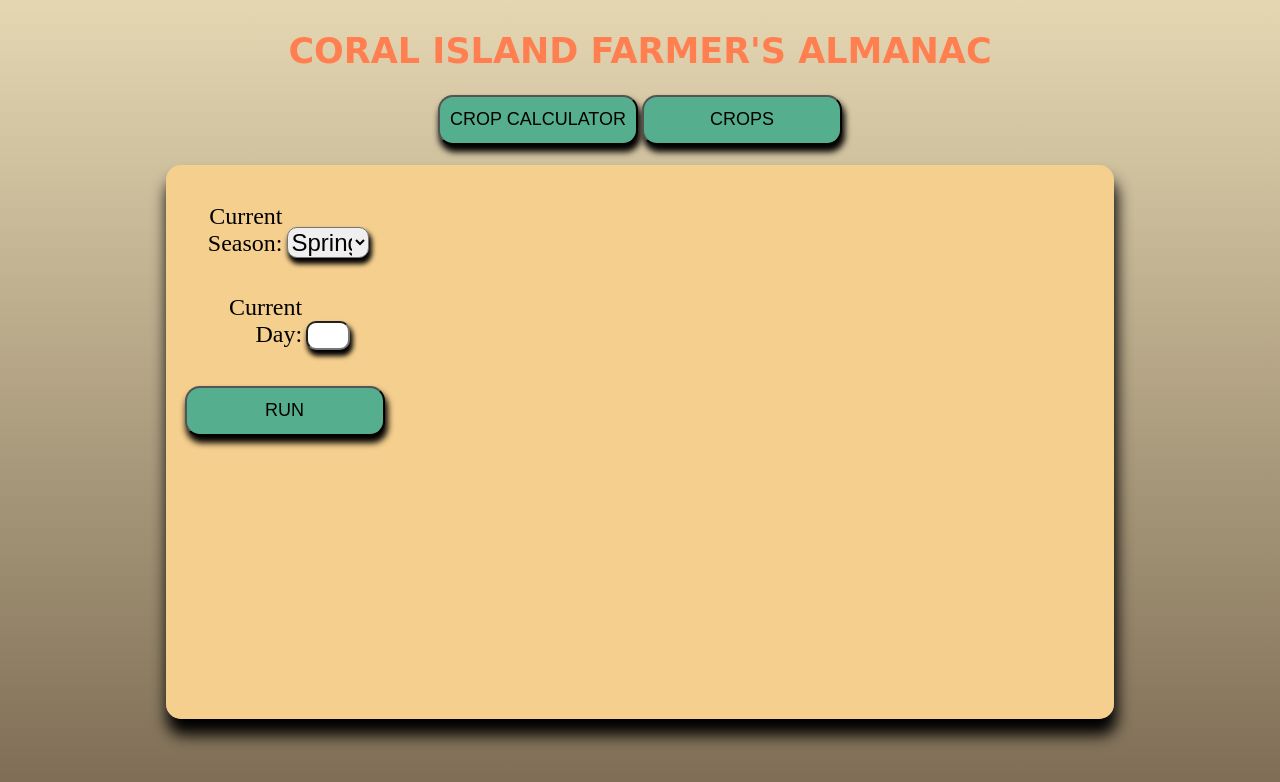
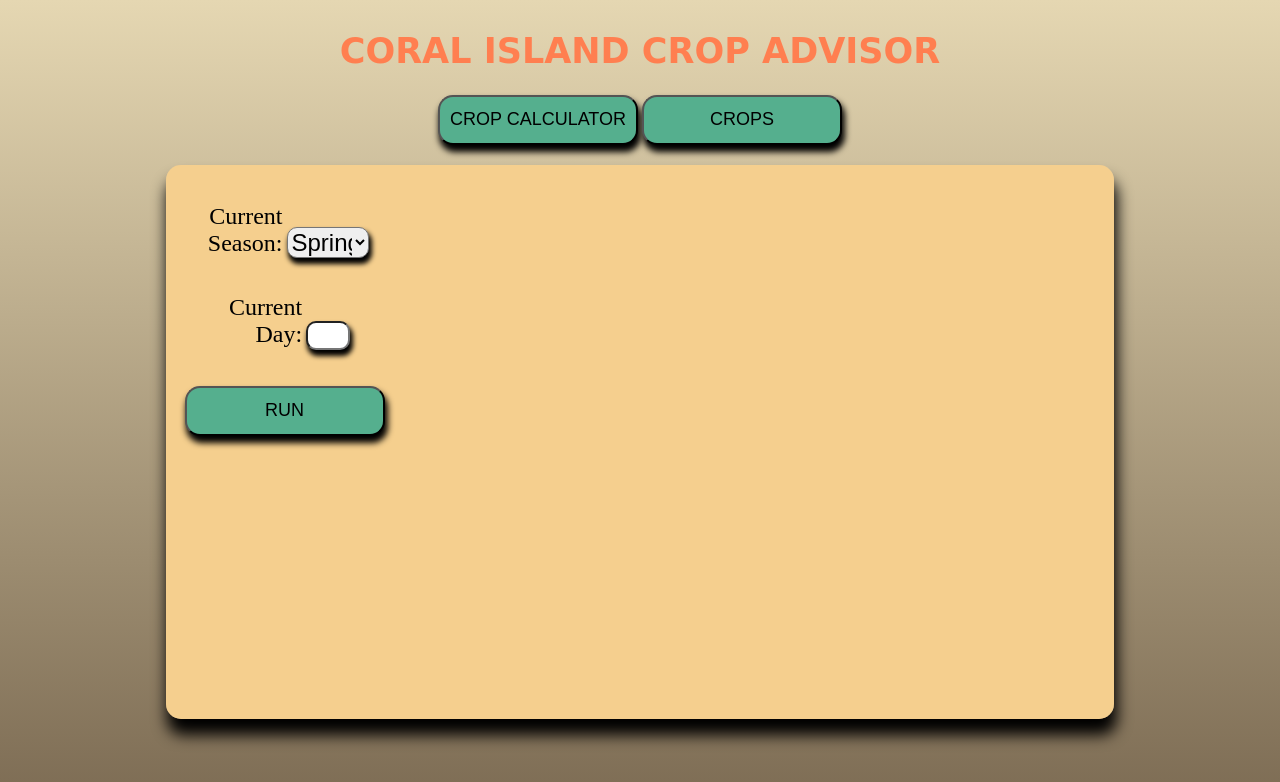
Before and after one commit to jrm0527/coral-island-crop-advisor, a website: page client/index.html in a window 1280 px wide. Drawn offline with nearby package versions, Linux system fonts and the light colour scheme.

Commit message:
fixed name

```diff
--- a/client/index.html
+++ b/client/index.html
@@ -22,11 +22,11 @@
       crossorigin="anonymous"
     ></script> -->
     <link rel="stylesheet" href="style.css" />
-    <title>CI: FARMER'S ALMANAC</title>
+    <title>CI: CROP ADVISOR</title>
   </head>
   <body>
     <div class="menu">
-      <h1 id="title-text">CORAL ISLAND FARMER'S ALMANAC</h1>
+      <h1 id="title-text">CORAL ISLAND CROP ADVISOR</h1>
       <div id="button-container">
         <div id="buttons">
           <button class="menu-buttons" id="crop-calc">CROP CALCULATOR</button>
```
